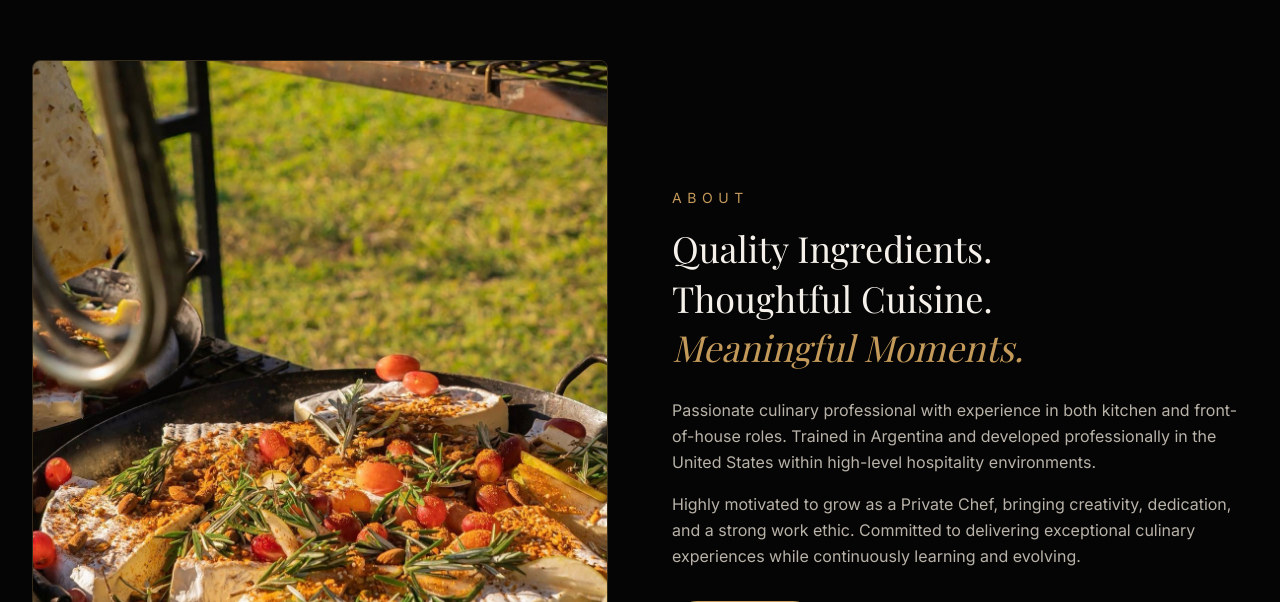
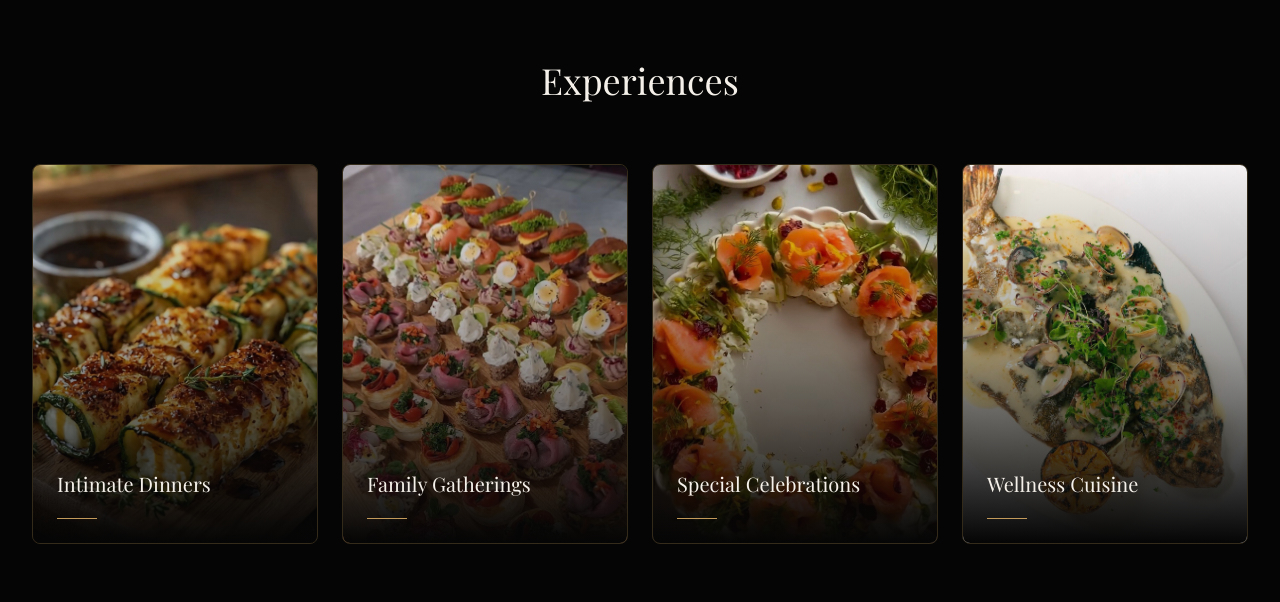
Before and after one commit to dylandecaso/private-chef-experiences, a React (Vite) app: page / in a window 1280 px wide. Shown: the part 1818-2420 px from the top of the page. Built offline with nearby package versions, Linux system fonts and the light colour scheme; no server answers.

Commit message:
Remove About section from public site

```diff
--- a/src/App.jsx
+++ b/src/App.jsx
@@ -3,7 +3,6 @@ import { Routes, Route } from 'react-router-dom'
 import Header from './components/Header'
 import Hero from './components/Hero'
 import Services from './components/Services'
-import About from './components/About'
 import Experiences from './components/Experiences'
 import Gallery from './components/Gallery'
 import FinalCTA from './components/FinalCTA'
@@ -42,7 +41,6 @@ function PublicSite() {
       <main>
         <Hero />
         <Services />
-        <About />
         <Experiences />
         <Gallery />
         <FinalCTA />
--- a/src/components/navLinks.js
+++ b/src/components/navLinks.js
@@ -3,7 +3,6 @@
 // `key` maps to the translations file (src/i18n/translations.js → nav.*).
 export const navLinks = [
   { key: 'home', href: '#home' },
-  { key: 'about', href: '#about' },
   { key: 'services', href: '#services' },
   { key: 'experiences', href: '#experiences' },
   { key: 'gallery', href: '#gallery' },
```
